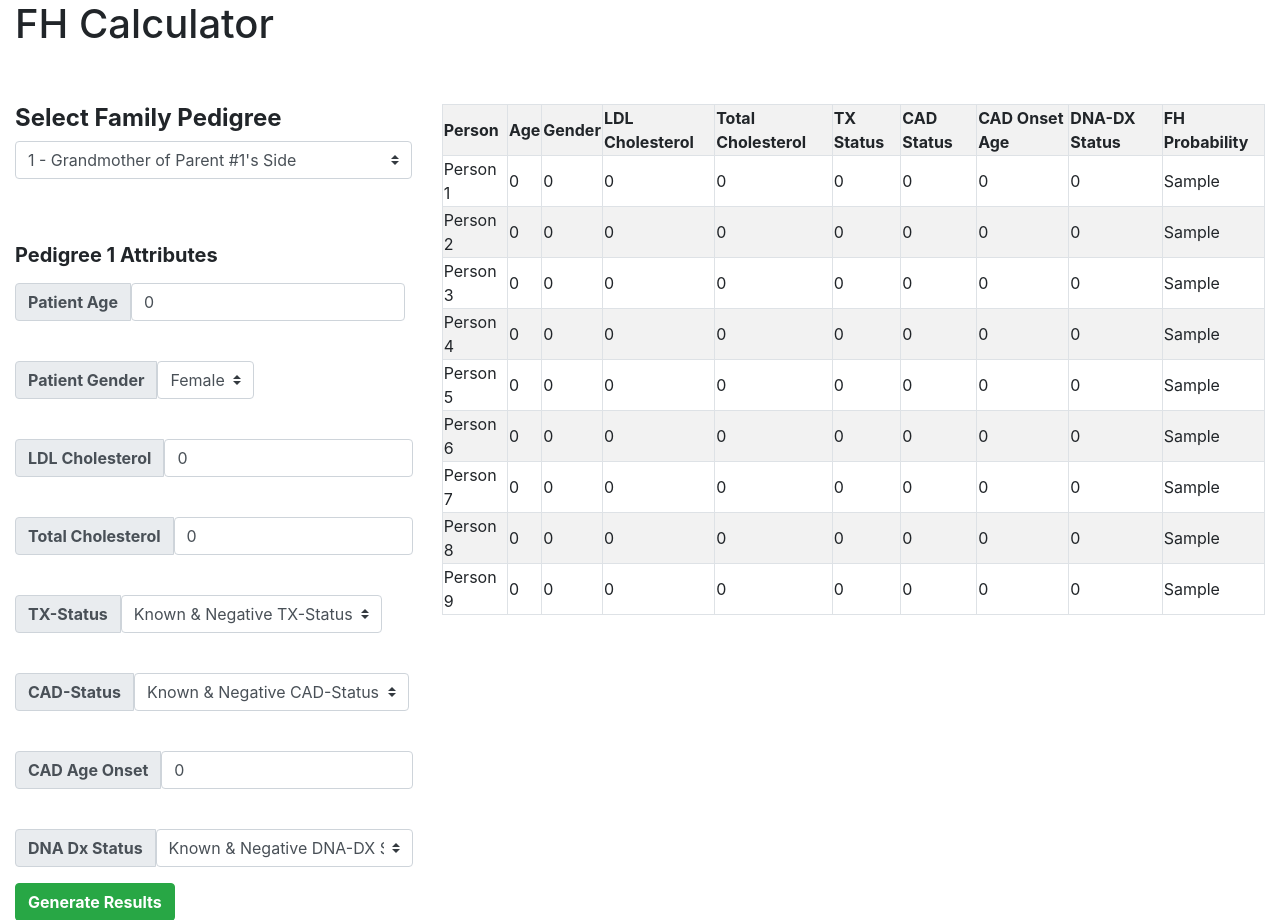
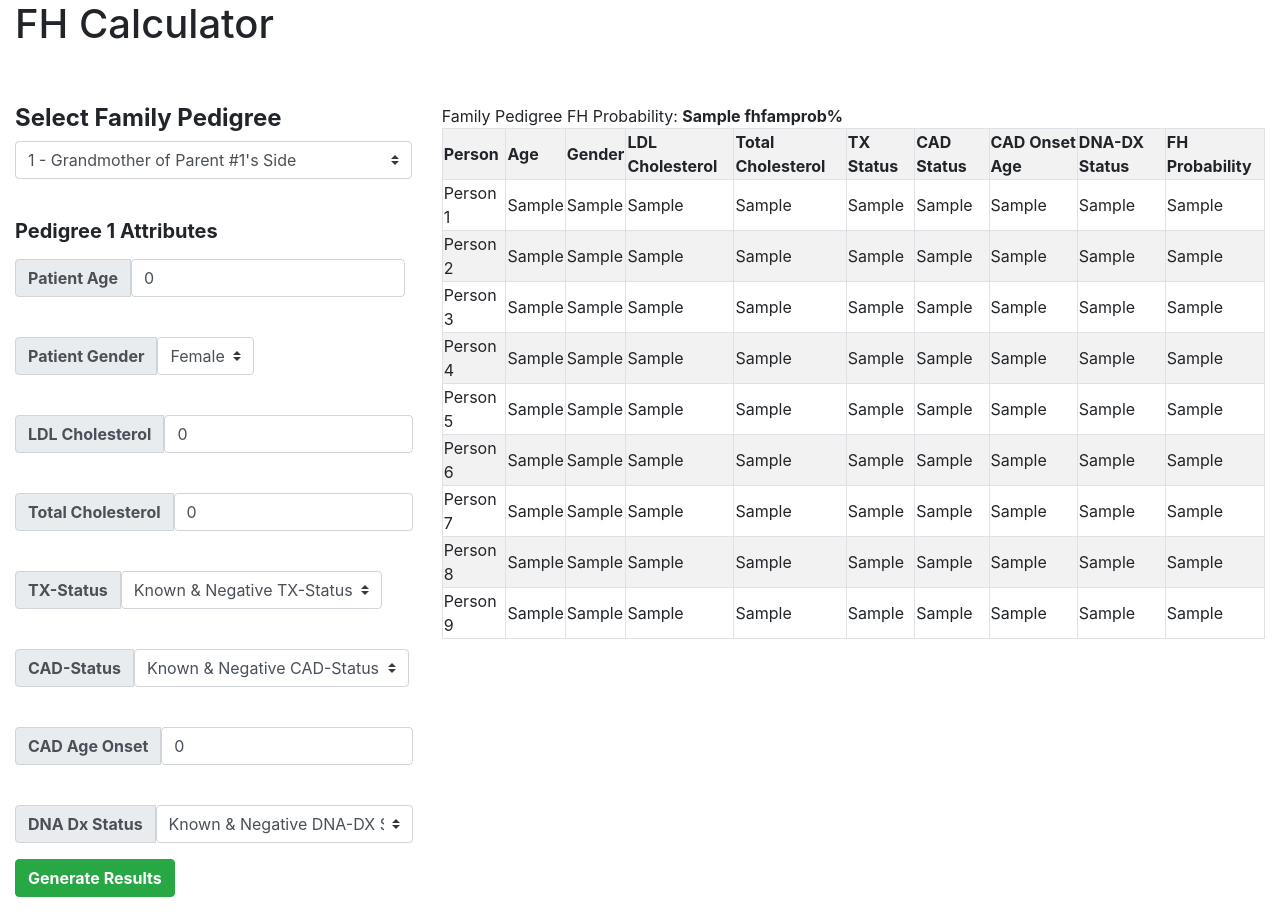
Before and after one commit to u1345653/FamilialHypercholesterolemiaApp, a Flask app: template flaskr/templates/calc/index.html in a window 1280 px wide. Shown: the top 920 px of the page. After the commit the page ends 897 px from the top, so only its background shows below. Run offline with Flask 2, Linux system fonts and the light colour scheme; the template is opened without the code that fills it: most values are stand-ins (such as "Sample title", 1, 10 or a date in 2020); parts of the project's set-up code (start-up, migrations or seed data) failed here and were passed over; some libraries are stand-ins or nearby versions.

Commit message:
State: Added the Total-Pedigree's FH-Probability (rendered from Flask algorithm) to be appended on-top of HTML table -- re-configured HTML Table-state to mirror user input && save the input onto the table-display, post-submitting form. Prior to that, user-input data was being wiped off table upon form-submission.

```diff
--- a/flaskr/static/style.css
+++ b/flaskr/static/style.css
@@ -6,7 +6,6 @@ h4, h3{
 }
 table {
 	font-family: arial, sans-serif;
-	/*border-collapse: collapse;*/
 	width: 100%;
 }
 
@@ -29,5 +28,5 @@ table tr:first-child {
 
 table caption {
 	display: table-caption;
-	text-align: center;
+	caption-side: top;
 }
--- a/flaskr/templates/calc/index.html
+++ b/flaskr/templates/calc/index.html
@@ -37,7 +37,7 @@
 									<option value = "pedigree9">9 - Child 3 of Parent 1 & 2</option>
 								</select>
 							</div>
-						<br><br>
+							<br>
 						</form>
 					</div>
 				</div>
@@ -127,7 +127,7 @@
 									</div>
 								</div>
 								<!-- HIDDEN ATTRIBUTE: Pedigree 1 Holding Patient's FH-Probability Value -->
-								<input type = "hidden" id = "ped1FhProb" name = "ped1FhProb" value = "{{ fh1prob }}">
+								<input type = "hidden" id = "ped1FhProb" name = "ped1FhProb">
 							</div>
 							<!--Pedigree 2 (Grandfather on Parent 1 Side) Form Input -->
 							<div id = "ped2Attributes" class = "pedigreeAttributes" style = "display:none">
@@ -801,15 +801,16 @@
 								<!-- HIDDEN ATTRIBUTE: Pedigree 9 Holding Patient's FH-Probability Value -->
 								<input type = "hidden" id = "ped9FhProb" name = "ped9FhProb" value = "{{ fh9prob }}">
 							</div>
-							<button id = "button" value = "Generate Results" onclick = createTable() class = "btn btn-success"><b>Generate Results</b></button>
+							<button id = "button" value = "Generate Results" class = "btn btn-success"><b>Generate Results</b></button>
 						</form>
 					</div>
 				</div>
 			</div>
 
-			<input type = "hidden" id = "pedFamProb" name = "pedFamProb" value = "0"><br>
+			<input type = "hidden" id = "pedFamProb" name = "pedFamProb" value = "{{ fhfamprob }}"><br>
 <!--				<button id = "button" value = "Generate Results" onclick = createTable() class = "btn btn-success"><b>Generate Results</b></button>-->
 			<div class = "col-8">
+				<caption rel="stylesheet">Family Pedigree FH Probability: <b>{{ fhfamprob }}%</b></caption>
 				<table id = "createdTable" class="table-bordered table-striped table-hover">
 					<tr id = "table-header">
 						<th>Person</th>
@@ -826,118 +827,118 @@
 
 					<tr id = "row-1">
 						<td>Person 1</td>
-						<td id = "ped1TableAge"> 0 </td>
-						<td id = "ped1TableGender"> 0 </td>
-						<td id = "ped1TableLDL"> 0 </td>
-						<td id = "ped1TableTotc"> 0 </td>
-						<td id = "ped1TableTx"> 0 </td>
-						<td id = "ped1TableCadStat">0</td>
-						<td id = "ped1TableCadAge"> 0 </td>
-						<td id = "ped1TableDna"> 0 </td>
-						<td id = "ped1TableFH">{{ fh1prob }}</td>
+						<td id = "ped1TableAge"> {{ ped1age }} </td>
+						<td id = "ped1TableGender"> {{ ped1gender }} </td>
+						<td id = "ped1TableLDL"> {{ ped1ldlc }} </td>
+						<td id = "ped1TableTotc"> {{ ped1totc }} </td>
+						<td id = "ped1TableTx"> {{ ped1tx }} </td>
+						<td id = "ped1TableCadStat">{{ ped1cadstat }}</td>
+						<td id = "ped1TableCadAge"> {{ ped1cadage }} </td>
+						<td id = "ped1TableDna"> {{ ped1dna }} </td>
+						<td id = " ped1TableFH "> {{ fh1prob }} </td>
 					</tr>
 
 					<tr id = "row-2">
 						<td>Person 2</td>
-						<td id = "ped2TableAge"> 0 </td>
-						<td id = "ped2TableGender"> 0 </td>
-						<td id = "ped2TableLDL"> 0 </td>
-						<td id = "ped2TableTotc"> 0 </td>
-						<td id = "ped2TableTx"> 0 </td>
-						<td id = "ped2TableCadStat"> 0 </td>
-						<td id = "ped2TableCadAge"> 0 </td>
-						<td id = "ped2TableDna"> 0 </td>
+						<td id = "ped2TableAge"> {{ ped2age }} </td>
+						<td id = "ped2TableGender"> {{ ped2gender }} </td>
+						<td id = "ped2TableLDL"> {{ ped2ldlc }} </td>
+						<td id = "ped2TableTotc"> {{ ped2totc }} </td>
+						<td id = "ped2TableTx"> {{ ped2tx }} </td>
+						<td id = "ped2TableCadStat"> {{ ped2cadstat }} </td>
+						<td id = "ped2TableCadAge"> {{ ped2cadage }} </td>
+						<td id = "ped2TableDna"> {{ ped2dna }} </td>
 						<td id = "ped2TableFH"> {{ fh2prob }} </td>
 					</tr>
 
 					<tr id = "row-3">
 						<td>Person 3</td>
-						<td id = "ped3TableAge"> 0 </td>
-						<td id = "ped3TableGender"> 0 </td>
-						<td id = "ped3TableLDL"> 0 </td>
-						<td id = "ped3TableTotc"> 0 </td>
-						<td id = "ped3TableTx"> 0 </td>
-						<td id = "ped3TableCadStat"> 0 </td>
-						<td id = "ped3TableCadAge"> 0 </td>
-						<td id = "ped3TableDna"> 0 </td>
+						<td id = "ped3TableAge"> {{ ped3age }} </td>
+						<td id = "ped3TableGender"> {{ ped3gender }} </td>
+						<td id = "ped3TableLDL"> {{ ped3ldlc }} </td>
+						<td id = "ped3TableTotc"> {{ ped3totc }} </td>
+						<td id = "ped3TableTx"> {{ ped3tx }} </td>
+						<td id = "ped3TableCadStat"> {{ ped3cadstat }} </td>
+						<td id = "ped3TableCadAge"> {{ ped3cadage }} </td>
+						<td id = "ped3TableDna"> {{ ped3dna }} </td>
 						<td id = "ped3TableFH"> {{ fh3prob }} </td>
 					</tr>
 
 					<tr id = "row-4">
 						<td>Person 4</td>
-						<td id = "ped4TableAge"> 0 </td>
-						<td id = "ped4TableGender"> 0 </td>
-						<td id = "ped4TableLDL"> 0 </td>
-						<td id = "ped4TableTotc"> 0 </td>
-						<td id = "ped4TableTx"> 0 </td>
-						<td id = "ped4TableCadStat"> 0 </td>
-						<td id = "ped4TableCadAge"> 0 </td>
-						<td id = "ped4TableDna"> 0 </td>
+						<td id = "ped4TableAge"> {{ ped4age }} </td>
+						<td id = "ped4TableGender"> {{ ped4gender }} </td>
+						<td id = "ped4TableLDL"> {{ ped4ldlc }} </td>
+						<td id = "ped4TableTotc"> {{ ped4totc }} </td>
+						<td id = "ped4TableTx"> {{ ped4tx }} </td>
+						<td id = "ped4TableCadStat"> {{ ped4cadstat }} </td>
+						<td id = "ped4TableCadAge"> {{ ped4cadage }} </td>
+						<td id = "ped4TableDna"> {{ ped4dna }} </td>
 						<td id = "ped4TableFH"> {{ fh4prob }} </td>
 					</tr>
 
 					<tr id = "row-5">
 						<td>Person 5</td>
-						<td id = "ped5TableAge"> 0 </td>
-						<td id = "ped5TableGender"> 0 </td>
-						<td id = "ped5TableLDL"> 0 </td>
-						<td id = "ped5TableTotc"> 0 </td>
-						<td id = "ped5TableTx"> 0 </td>
-						<td id = "ped5TableCadStat"> 0 </td>
-						<td id = "ped5TableCadAge"> 0 </td>
-						<td id = "ped5TableDna"> 0 </td>
+						<td id = "ped5TableAge"> {{ ped5age }} </td>
+						<td id = "ped5TableGender"> {{ ped5gender }} </td>
+						<td id = "ped5TableLDL"> {{ ped5ldlc }} </td>
+						<td id = "ped5TableTotc"> {{ ped5totc }} </td>
+						<td id = "ped5TableTx"> {{ ped5tx }} </td>
+						<td id = "ped5TableCadStat"> {{ ped5cadstat }} </td>
+						<td id = "ped5TableCadAge"> {{ ped5cadage }} </td>
+						<td id = "ped5TableDna"> {{ ped5dna }} </td>
 						<td id = "ped5TableFH"> {{ fh5prob }} </td>
 					</tr>
 
 					<tr id = "row-6">
 						<td>Person 6</td>
-						<td id = "ped6TableAge"> 0 </td>
-						<td id = "ped6TableGender"> 0 </td>
-						<td id = "ped6TableLDL"> 0 </td>
-						<td id = "ped6TableTotc"> 0 </td>
-						<td id = "ped6TableTx"> 0 </td>
-						<td id = "ped6TableCadStat"> 0 </td>
-						<td id = "ped6TableCadAge"> 0 </td>
-						<td id = "ped6TableDna"> 0 </td>
+						<td id = "ped6TableAge"> {{ ped6age }} </td>
+						<td id = "ped6TableGender"> {{ ped6gender }} </td>
+						<td id = "ped6TableLDL"> {{ ped6ldlc }} </td>
+						<td id = "ped6TableTotc"> {{ ped6totc }} </td>
+						<td id = "ped6TableTx"> {{ ped6tx }} </td>
+						<td id = "ped6TableCadStat"> {{ ped6cadstat }} </td>
+						<td id = "ped6TableCadAge"> {{ ped6cadage }} </td>
+						<td id = "ped6TableDna"> {{ ped6dna }} </td>
 						<td id = "ped6TableFH"> {{ fh6prob }} </td>
 					</tr>
 
 					<tr id = "row-7">
 						<td>Person 7</td>
-						<td id = "ped7TableAge"> 0 </td>
-						<td id = "ped7TableGender"> 0 </td>
-						<td id = "ped7TableLDL"> 0 </td>
-						<td id = "ped7TableTotc"> 0 </td>
-						<td id = "ped7TableTx"> 0 </td>
-						<td id = "ped7TableCadStat"> 0 </td>
-						<td id = "ped7TableCadAge"> 0 </td>
-						<td id = "ped7TableDna"> 0 </td>
+						<td id = "ped7TableAge"> {{ ped7age }} </td>
+						<td id = "ped7TableGender"> {{ ped7gender }} </td>
+						<td id = "ped7TableLDL"> {{ ped7ldlc }} </td>
+						<td id = "ped7TableTotc"> {{ped7totc }} </td>
+						<td id = "ped7TableTx"> {{ ped7tx }} </td>
+						<td id = "ped7TableCadStat"> {{ ped7cadstat }} </td>
+						<td id = "ped7TableCadAge"> {{ ped7cadage }} </td>
+						<td id = "ped7TableDna"> {{ ped7dna }} </td>
 						<td id = "ped7TableFH"> {{ fh7prob }}</td>
 					</tr>
 
 					<tr id = "row-8">
 						<td>Person 8</td>
-						<td id = "ped8TableAge"> 0 </td>
-						<td id = "ped8TableGender"> 0 </td>
-						<td id = "ped8TableLDL"> 0 </td>
-						<td id = "ped8TableTotc"> 0 </td>
-						<td id = "ped8TableTx"> 0 </td>
-						<td id = "ped8TableCadStat"> 0 </td>
-						<td id = "ped8TableCadAge"> 0 </td>
-						<td id = "ped8TableDna"> 0 </td>
+						<td id = "ped8TableAge"> {{ ped8age }} </td>
+						<td id = "ped8TableGender"> {{ ped8gender }} </td>
+						<td id = "ped8TableLDL"> {{ ped8ldlc }} </td>
+						<td id = "ped8TableTotc"> {{ ped8totc }} </td>
+						<td id = "ped8TableTx"> {{ ped8tx }} </td>
+						<td id = "ped8TableCadStat"> {{ ped8cadstat }} </td>
+						<td id = "ped8TableCadAge"> {{ ped8cadage }} </td>
+						<td id = "ped8TableDna"> {{ ped8dna }} </td>
 						<td id = "ped8TableFH"> {{ fh8prob }} </td>
 					</tr>
 
 					<tr id = "row-9">
 						<td>Person 9</td>
-						<td id = "ped9TableAge"> 0 </td>
-						<td id = "ped9TableGender"> 0 </td>
-						<td id = "ped9TableLDL"> 0 </td>
-						<td id = "ped9TableTotc"> 0 </td>
-						<td id = "ped9TableTx"> 0 </td>
-						<td id = "ped9TableCadStat"> 0 </td>
-						<td id = "ped9TableCadAge"> 0 </td>
-						<td id = "ped9TableDna"> 0 </td>
+						<td id = "ped9TableAge"> {{ ped9age }} </td>
+						<td id = "ped9TableGender"> {{ ped9gender }} </td>
+						<td id = "ped9TableLDL"> {{ ped9ldlc }} </td>
+						<td id = "ped9TableTotc"> {{ ped9totc }} </td>
+						<td id = "ped9TableTx"> {{ ped9tx }} </td>
+						<td id = "ped9TableCadStat"> {{ ped9cadstat }} </td>
+						<td id = "ped9TableCadAge"> {{ ped9cadage }} </td>
+						<td id = "ped9TableDna"> {{ ped9dna }} </td>
 						<td id = "ped9TableFH"> {{ fh9prob }} </td>
 					</tr>
 				</table>
@@ -947,7 +948,8 @@
 	<br>
 
 	<script>
-		function updateTableVal() {
+		function updateTableVal(obj) {
+
 			<!-- Pedigree 1's Dynamic Table-UserInput Values -->
 			document.getElementById("ped1TableAge").innerText = document.getElementById("ped1Age").value;
 			document.getElementById("ped1TableGender").innerText = document.getElementById("ped1Gender").value;
@@ -957,7 +959,6 @@
 			document.getElementById("ped1TableDna").innerText = document.getElementById("ped1DnaDxStatus").value;
 			document.getElementById("ped1TableCadStat").innerText = document.getElementById("ped1CadStatus").value;
 			document.getElementById("ped1TableCadAge").innerText = document.getElementById("ped1CadAge").value;
-			document.getElementById("ped1TableFH").innerText = document.getElementById("ped1FhProb").innerText;
 
 			<!-- Pedigree 2's Dynamic Table-UserInput Values -->
 			document.getElementById("ped2TableAge").innerText = document.getElementById("ped2Age").value;
@@ -968,7 +969,6 @@
 			document.getElementById("ped2TableDna").innerText = document.getElementById("ped2DnaDxStatus").value;
 			document.getElementById("ped2TableCadStat").innerText = document.getElementById("ped2CadStatus").value;
 			document.getElementById("ped2TableCadAge").innerText = document.getElementById("ped2CadAge").value;
-			document.getElementById("ped2TableFH").innerText = document.getElementById("ped2FhProb").innerText;
 
 			<!-- Pedigree 3's Dynamic Table-UserInput Values -->
 			document.getElementById("ped3TableAge").innerText = document.getElementById("ped3Age").value;
@@ -979,7 +979,6 @@
 			document.getElementById("ped3TableDna").innerText = document.getElementById("ped3DnaDxStatus").value;
 			document.getElementById("ped3TableCadStat").innerText = document.getElementById("ped3CadStatus").value;
 			document.getElementById("ped3TableCadAge").innerText = document.getElementById("ped3CadAge").value;
-			document.getElementById("ped3TableFH").innerText = document.getElementById("ped3FhProb").innerText;
 
 			<!-- Pedigree 4's Dynamic Table-UserInput Values -->
 			document.getElementById("ped4TableGender").innerText = document.getElementById("ped4Gender").value;
@@ -990,7 +989,6 @@
 			document.getElementById("ped4TableLDL").innerText = document.getElementById("ped4LDLChol").value;
 			document.getElementById("ped4TableTotc").innerText = document.getElementById("ped4TOTChol").value;
 			document.getElementById("ped4TableCadAge").innerText = document.getElementById("ped4CadAge").value;
-			document.getElementById("ped4TableFH").innerText = document.getElementById("ped4FhProb").innerText;
 
 			<!-- Pedigree 5's Dynamic Table-UserInput Values -->
 			document.getElementById("ped5TableGender").innerText = document.getElementById("ped5Gender").value;
@@ -1001,7 +999,6 @@
 			document.getElementById("ped5TableLDL").innerText = document.getElementById("ped5LDLChol").value;
 			document.getElementById("ped5TableTotc").innerText = document.getElementById("ped5TOTChol").value;
 			document.getElementById("ped5TableCadAge").innerText = document.getElementById("ped5CadAge").value;
-			document.getElementById("ped5TableFH").innerText = document.getElementById("ped5FhProb").innerText;
 
 			<!-- Pedigree 6's Dynamic Table-UserInput Values -->
 			document.getElementById("ped6TableGender").innerText = document.getElementById("ped6Gender").value;
@@ -1012,7 +1009,6 @@
 			document.getElementById("ped6TableLDL").innerText = document.getElementById("ped6LDLChol").value;
 			document.getElementById("ped6TableTotc").innerText = document.getElementById("ped6TOTChol").value;
 			document.getElementById("ped6TableCadAge").innerText = document.getElementById("ped6CadAge").value;
-			document.getElementById("ped6TableFH").innerText = document.getElementById("ped6FhProb").innerText;
 
 			<!-- Pedigree 7's Dynamic Table-UserInput Values -->
 			document.getElementById("ped7TableGender").innerText = document.getElementById("ped7Gender").value;
@@ -1023,7 +1019,6 @@
 			document.getElementById("ped7TableLDL").innerText = document.getElementById("ped7LDLChol").value;
 			document.getElementById("ped7TableTotc").innerText = document.getElementById("ped7TOTChol").value;
 			document.getElementById("ped7TableCadAge").innerText = document.getElementById("ped7CadAge").value;
-			document.getElementById("ped7TableFH").innerText = document.getElementById("ped7FhProb").innerText;
 
 			<!-- Pedigree 8's Dynamic Table-UserInput Values -->
 			document.getElementById("ped8TableGender").innerText = document.getElementById("ped8Gender").value;
@@ -1034,7 +1029,6 @@
 			document.getElementById("ped8TableLDL").innerText = document.getElementById("ped8LDLChol").value;
 			document.getElementById("ped8TableTotc").innerText = document.getElementById("ped8TOTChol").value;
 			document.getElementById("ped8TableCadAge").innerText = document.getElementById("ped8CadAge").value;
-			document.getElementById("ped8TableFH").innerText = document.getElementById("ped8FhProb").innerText;
 
 			<!-- Pedigree 9's Dynamic Table-UserInput Values -->
 			document.getElementById("ped9TableGender").innerText = document.getElementById("ped9Gender").value;
@@ -1045,6 +1039,16 @@
 			document.getElementById("ped9TableLDL").innerText = document.getElementById("ped9LDLChol").value;
 			document.getElementById("ped9TableTotc").innerText = document.getElementById("ped9TOTChol").value;
 			document.getElementById("ped9TableCadAge").innerText = document.getElementById("ped9CadAge").value;
+
+			<!-- Each Pedigrees Respective Table 'FH Probability' Value -->
+			document.getElementById("ped1TableFH").innerText = document.getElementById("ped1FhProb").innerText;
+			document.getElementById("ped2TableFH").innerText = document.getElementById("ped2FhProb").innerText;
+			document.getElementById("ped3TableFH").innerText = document.getElementById("ped3FhProb").innerText;
+			document.getElementById("ped4TableFH").innerText = document.getElementById("ped4FhProb").innerText;
+			document.getElementById("ped5TableFH").innerText = document.getElementById("ped5FhProb").innerText;
+			document.getElementById("ped6TableFH").innerText = document.getElementById("ped6FhProb").innerText;
+			document.getElementById("ped7TableFH").innerText = document.getElementById("ped7FhProb").innerText;
+			document.getElementById("ped8TableFH").innerText = document.getElementById("ped8FhProb").innerText;
 			document.getElementById("ped9TableFH").innerText = document.getElementById("ped9FhProb").innerText;
 
 		}
@@ -1053,7 +1057,7 @@
 	<script>
 		<!-- Addition of 'tooltip' function, which displays additional context on variables to users -->
 		$(document).ready( function() {
-			$('[data-toggle = "tooltip"]').tooltip();
+			$(`[data-toggle = "tooltip"]`).tooltip();
 		});
 	</script>
 
```
Also changed, not shown: flaskr/calc.py (+27 -3 lines). Lines whose indentation alone changed are shown as unchanged.
